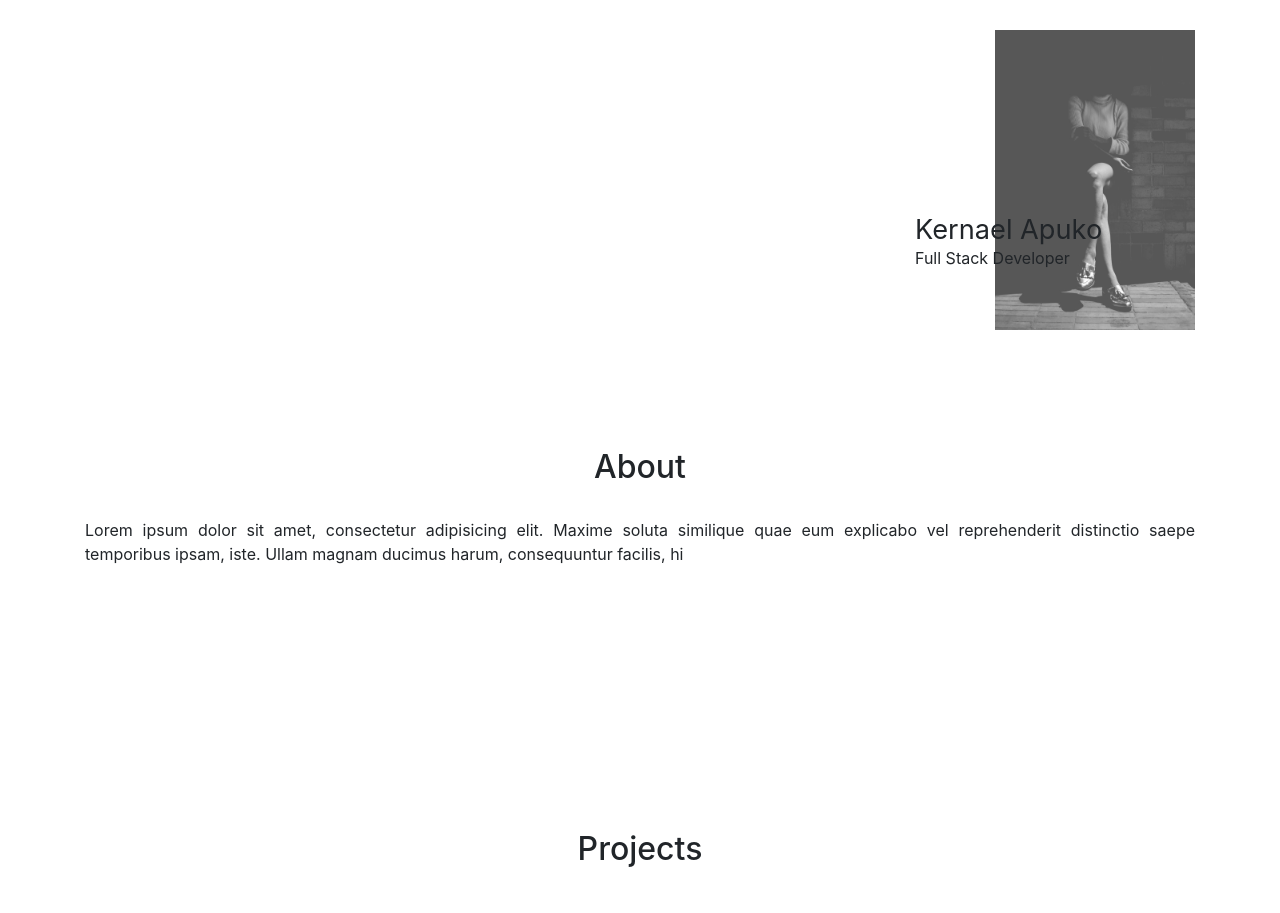
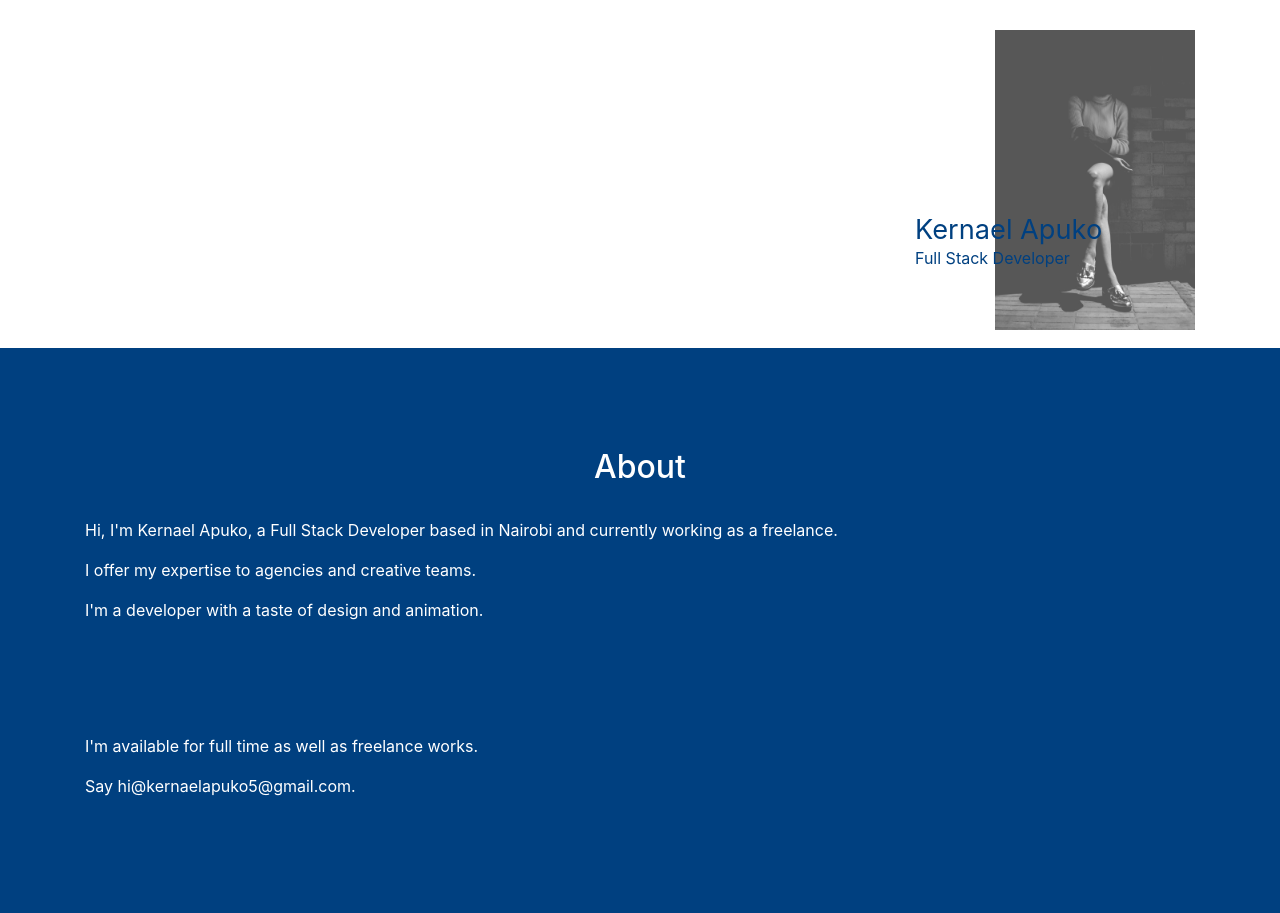
Before and after one commit to Kernael92/folio, a Django app: template portfolio/templates/portfolio/index.html in a window 1280 px wide. Shown: the part 56-969 px from the top of the page. Run offline with Django 3.2, Linux system fonts and the light colour scheme; the template is opened without the code that fills it, so the values that code supplies are empty; some libraries are stand-ins or nearby versions.

Commit message:
add color to the specific div elements

```diff
--- a/portfolio/static/portfolio/css/index.css
+++ b/portfolio/static/portfolio/css/index.css
@@ -2,13 +2,16 @@
 	background-color: white;
 	/* background-image: url("https://image.freepik.com/free-psd/set-empty-frames-with-green-leaves-design_53876-84524.jpg"); */
 	background-position: center top;
-	background-repeat: repeat;
+    background-repeat: repeat;
+
 }
 
 .block {
     position: relative;
     width: 200px;
     height: 300px;
+    color:  rgb(0, 64, 128);
+
 
 }
 
@@ -121,12 +124,17 @@
 .about {
     padding-bottom: 100px;
     padding-top: 100px;
+    background-color: rgb(0, 64, 128);
+    color: white;
 }
 .projects {
     padding-bottom: 100px;
     padding-top: 100px;
+    color: rgb(0, 64, 128);
 }
 .skills {
     padding-bottom: 100px;
     padding-top: 100px;
+    background-color: rgb(0, 64, 128);
+    color: white;
 }
--- a/portfolio/templates/portfolio/index.html
+++ b/portfolio/templates/portfolio/index.html
@@ -27,7 +27,11 @@
     </div>
     <div class="row justify-content-center">
       <div class="col-md-12 text-justify">
-        <p>Lorem ipsum dolor sit amet, consectetur adipisicing elit. Maxime soluta similique quae eum explicabo vel reprehenderit distinctio saepe temporibus ipsam, iste. Ullam magnam ducimus harum, consequuntur facilis, hi</p>
+        <p>Hi, I'm Kernael Apuko, a Full Stack Developer based in Nairobi and currently working as a freelance.</p>
+        <p>I offer my expertise to agencies and creative teams.</p>
+        <p>I'm a developer with a taste of design and animation.</p><br><br><br><br>
+        <p>I'm available for full time as well as freelance works.</p>
+        <p>Say hi@kernaelapuko5@gmail.com.</p>
       </div>
     </div>
   </div>
@@ -81,7 +85,7 @@
     </div><!-- /.col  -->
   </div><!-- /.row  -->
 </section><br><br><br><br>
-<section id="about" class="about">
+<section id="skills" class="skills">
   <div class="container">
     <div class="row mb-4">
       <div class="col text-center">
```
Also changed, not shown: portfolio/static/portfolio/images/images (3).jpeg (added).
